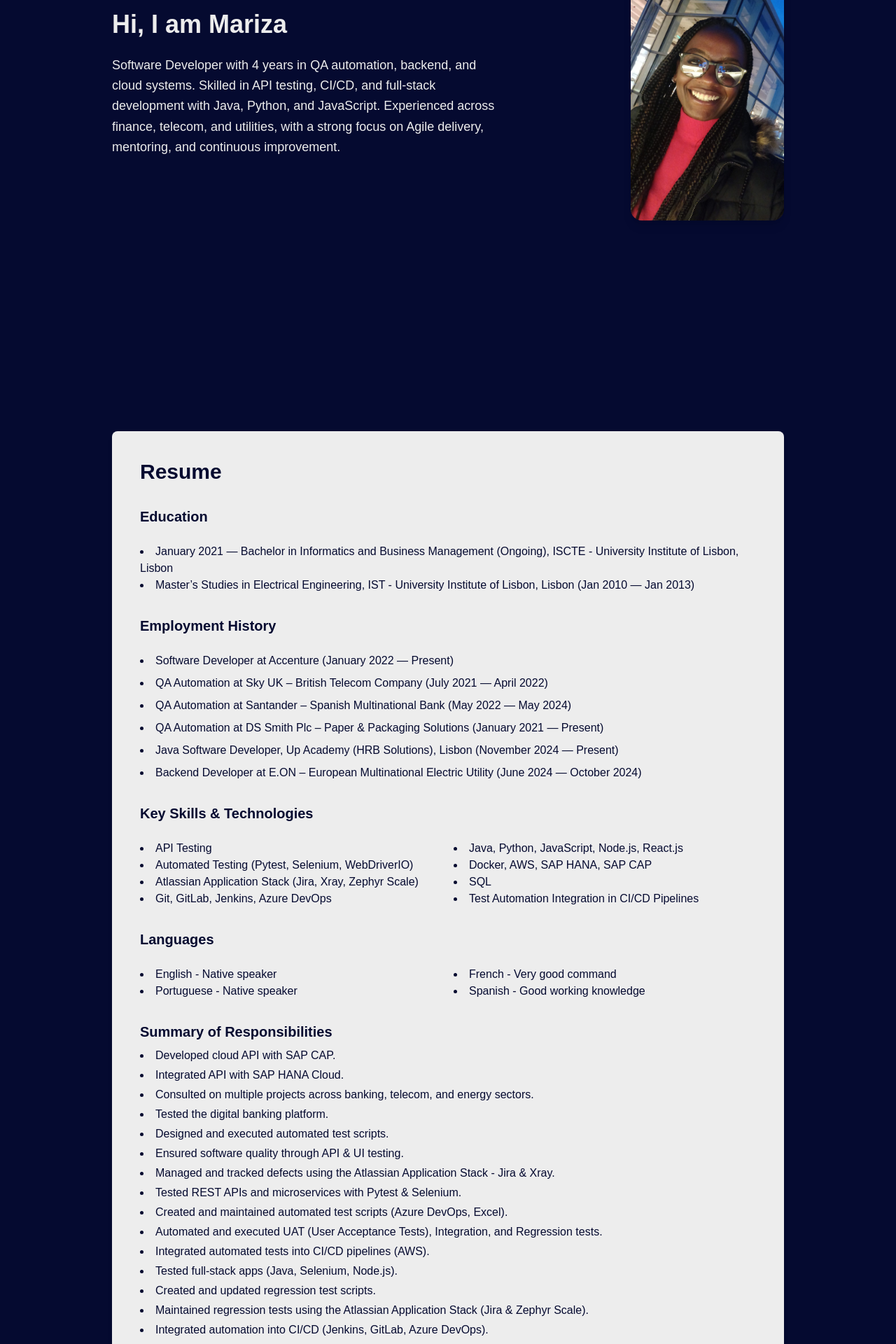
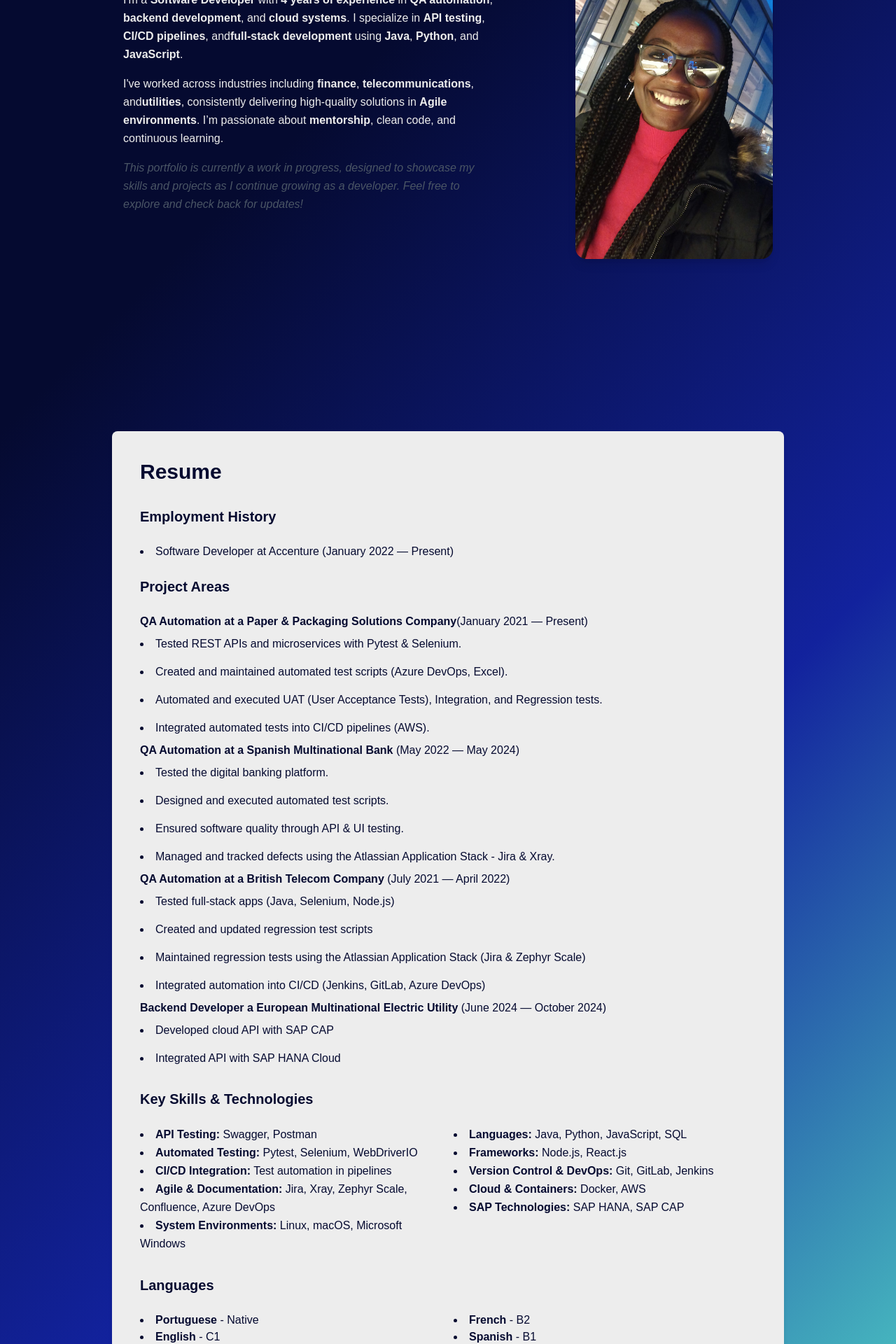
Before and after one commit to maisafari/mariza-app, a Next.js app: page / in a window 1280 px wide. Shown: the part 360-2280 px from the top of the page at 70% size. Built offline with nearby package versions, Linux system fonts and the light colour scheme.

Commit message:
layout css and html

```diff
--- a/src/app/globals.css
+++ b/src/app/globals.css
@@ -2,8 +2,11 @@
 
 :root {
   --background: #050a30;
+  --background-gradient: linear-gradient(135deg, #050a30 20%, #12229d 50%, #4ac1c1 75%, #7b34ff 100%);
+/*--background-gradient: linear-gradient(135deg, #050a30 20%, #0b3d91 45%, #05c3d1 75%, #8eeaf3 100%);*/
   --foreground: #ededed;
   --navbackground: #050a30;
+  font-family: Arial, Helvetica, sans-serif;
 }
 
 @theme inline {
@@ -13,15 +16,9 @@
   --font-mono: var(--font-geist-mono);
 }
 
-@media (prefers-color-scheme: dark) {
-  :root {
-    --background: #050a30;
-    --foreground: #ededed;
-  }
-}
 
 body {
-  background: var(--background);
+  background: var(  --background-gradient);
   color: var(--foreground);
   font-family: Arial, Helvetica, sans-serif;
 }
@@ -36,7 +33,10 @@ nav {
   color: var(--background);
   background-size:contain;
 }
-
+#resume{
+  color: var(--background);
+  background-size:contain;
+}
 #contact{
   background-color: var(--foreground);
   color: var(--background);
--- a/src/app/page.tsx
+++ b/src/app/page.tsx
@@ -21,22 +21,28 @@ export default function Home() {
 
       <main className="pt-20 max-w-5xl mx-auto px-8 space-y-24 scroll-smooth">
         {/* About Me */}
-        <section
-          id="about"
-          className="min-h-screen grid grid-cols-1 md:grid-cols-[3fr_2fr] items-center gap-12 py-12"
-        >
-          {/* Text section */}
-          <div>
-            <h1 className="text-4xl font-bold mb-6">Hi, I am Mariza</h1>
-            <p className="max-w-xl text-lg leading-relaxed">
-              Software Developer with 4 years in QA automation, backend, and
-              cloud systems. Skilled in API testing, CI/CD, and full-stack
-              development with Java, Python, and JavaScript. Experienced across
-              finance, telecom, and utilities, with a strong focus on Agile
-              delivery, mentoring, and continuous improvement.
-            </p>
-          </div>
-
+      <section
+        id="about"
+        className="min-h-screen grid grid-cols-1 md:grid-cols-[3fr_2fr] items-center gap-12 py-12 px-4"
+      >
+        <article className="max-w-xl mx-auto md:mx-0">
+          <h1 className="text-3xl font-bold mb-4">Hi, I’m Mariza</h1>
+          <p className="text-base leading-relaxed ">
+            I'm a <strong>Software Developer</strong> with <strong>4 years of experience</strong> in
+            <strong> QA automation</strong>, <strong>backend development</strong>, and <strong>cloud systems</strong>.
+            I specialize in <strong>API testing</strong>, <strong>CI/CD pipelines</strong>, and
+            <strong>full-stack development</strong> using <strong>Java</strong>, <strong>Python</strong>, and <strong>JavaScript</strong>.
+          </p>
+          <p className="text-base leading-relaxed mt-4">
+            I've worked across industries including <strong>finance</strong>, <strong>telecommunications</strong>, and
+            <strong>utilities</strong>, consistently delivering high-quality solutions in <strong>Agile environments</strong>.
+            I’m passionate about <strong>mentorship</strong>, clean code, and continuous learning.
+          </p>
+          <p className="text-base leading-relaxed text-gray-600 mt-4 italic">
+            This portfolio is currently a work in progress, designed to showcase my skills and projects as I continue growing as a developer.
+            Feel free to explore and check back for updates!
+          </p>
+        </article>
           {/* Image section */}
           <div className="flex justify-center md:justify-end">
             <Image
@@ -44,7 +50,7 @@ export default function Home() {
                 alt="Profile"
                 width={400}           // base width, used for intrinsic ratio
                 height={400}          // base height
-                className="rounded-2xl shadow-lg object-cover w-3/5 max-w-sm md:max-w-md"
+                className="rounded-2xl shadow-lg object-cover w-4/5 max-w-sm md:max-w-md"
               />
           </div>
         </section>
@@ -52,87 +58,102 @@ export default function Home() {
         {/* Resume */}
         <section
           id="resume"
-          className="min-h-screen flex flex-col justify-center bg-white p-10 rounded-lg shadow-md"
+          className="min-h-screen flex flex-col justify-center p-10 rounded-lg shadow-md"
         >
           <h2 className="text-3xl font-bold mb-8">Resume</h2>
+
+          <div className="mb-8 space-y-6">
+            <h3 className="text-xl font-semibold">Employment History</h3>
+            <ul className="list-disc list-inside space-y-2">
+              <li>Software Developer at Accenture (January 2022 — Present)</li>
+            </ul>
+            <h5 className="text-xl font-semibold">Project Areas</h5>
+            <ul className="list-inside space-y-2">
+              <li><strong>QA Automation at a Paper & Packaging Solutions Company</strong>(January 2021 — Present)</li>
+                  <ul className="list-disc list-inside space-y-4">
+                    <li>Tested REST APIs and microservices with Pytest & Selenium.</li>
+                    <li>Created and maintained automated test scripts (Azure DevOps, Excel).</li>
+                    <li>Automated and executed UAT (User Acceptance Tests), Integration, and Regression tests.</li>
+                    <li>Integrated automated tests into CI/CD pipelines (AWS).</li>
+                  </ul>
+              <li><strong>QA Automation at a Spanish Multinational Bank</strong> (May 2022 — May 2024)</li>
+                  <ul className="list-disc list-inside space-y-4">
+                    <li>Tested the digital banking platform.</li>
+                    <li>Designed and executed automated test scripts.</li>
+                    <li>Ensured software quality through API & UI testing.</li>
+                    <li>Managed and tracked defects using the Atlassian Application Stack - Jira & Xray.</li>
+                  </ul>
+              <li><strong>QA Automation at a British Telecom Company</strong> (July 2021 — April 2022)</li>
+              <ul className="list-disc list-inside space-y-4">
+              <li>Tested full-stack apps (Java, Selenium, Node.js)</li>
+              <li>Created and updated regression test scripts</li>
+              <li>Maintained regression tests using the Atlassian Application Stack (Jira & Zephyr Scale)</li>
+              <li>Integrated automation into CI/CD (Jenkins, GitLab, Azure DevOps)</li>
+              </ul>
+              <li><strong>Backend Developer a European Multinational Electric Utility </strong>(June 2024 — October 2024)</li>
+              <ul className="list-disc list-inside space-y-4">
+                <li>Developed cloud API with SAP CAP</li>
+                <li>Integrated API with SAP HANA Cloud</li>
+
+              </ul>
+            </ul>
+          </div>
+
+          <div className="mb-8 space-y-6">
+            <h3 className="text-xl font-semibold">Key Skills & Technologies</h3>
+            <ul className="list-disc list-inside columns-2 gap-4 text-base leading-relaxed">
+              {/* Testing & QA */}
+              <li><strong>API Testing:</strong> Swagger, Postman</li>
+              <li><strong>Automated Testing:</strong> Pytest, Selenium, WebDriverIO</li>
+              <li><strong>CI/CD Integration:</strong> Test automation in pipelines</li>
+              <li><strong>Agile & Documentation:</strong> Jira, Xray, Zephyr Scale, Confluence, Azure DevOps</li>
+              <li><strong> System Environments:</strong> Linux, macOS, Microsoft Windows</li>
+              {/* Programming & Frameworks */}
+              <li><strong>Languages:</strong> Java, Python, JavaScript, SQL</li>
+              <li><strong>Frameworks:</strong> Node.js, React.js</li>
+
+              {/* DevOps & Cloud */}
+              <li><strong>Version Control & DevOps:</strong> Git, GitLab, Jenkins</li>
+              <li><strong>Cloud & Containers:</strong> Docker, AWS</li>
+
+              {/* Enterprise Tech */}
+              <li><strong>SAP Technologies:</strong> SAP HANA, SAP CAP</li>
+            </ul>
+          </div>
+
+
+          <div className="mb-8 space-y-6">
+            <h3 className="text-xl font-semibold">Languages</h3>
+            <ul className="list-disc list-inside columns-2 gap-4">
+              <li><strong>Portuguese </strong> - Native</li>
+              <li><strong>English</strong> - C1</li>
+              <li><strong>French</strong> - B2</li>
+              <li><strong>Spanish</strong> - B1</li>
+            </ul>
+          </div>
 
           <div className="mb-8 space-y-6">
             <h3 className="text-xl font-semibold">Education</h3>
             <ul className="list-disc list-inside">
               <li>
-                January 2021 — Bachelor in Informatics and Business Management
-                (Ongoing), ISCTE - University Institute of Lisbon, Lisbon
+                <strong>Bachelor in Informatics and Business Management</strong>
+                (2022 - Ongoing), ISCTE - University Institute of Lisbon, Lisbon
               </li>
+               <li><strong>Java Software Developer</strong>, p Academy - HRB Solutions, Lisbon</li>
               <li>
-                Master’s Studies in Electrical Engineering, IST - University
+                <strong>Master’s Studies in Electrical Engineering</strong>, IST - University
                 Institute of Lisbon, Lisbon (Jan 2010 — Jan 2013)
               </li>
             </ul>
           </div>
 
-          <div className="mb-8 space-y-6">
-            <h3 className="text-xl font-semibold">Employment History</h3>
-            <ul className="list-disc list-inside space-y-2">
-              <li>Software Developer at Accenture (January 2022 — Present)</li>
-              <li>QA Automation at Sky UK – British Telecom Company (July 2021 — April 2022)</li>
-              <li>QA Automation at Santander – Spanish Multinational Bank (May 2022 — May 2024)</li>
-              <li>QA Automation at DS Smith Plc – Paper & Packaging Solutions (January 2021 — Present)</li>
-              <li>Java Software Developer, Up Academy (HRB Solutions), Lisbon (November 2024 — Present)</li>
-              <li>Backend Developer at E.ON – European Multinational Electric Utility (June 2024 — October 2024)</li>
-            </ul>
-          </div>
-
-          <div className="mb-8 space-y-6">
-            <h3 className="text-xl font-semibold">Key Skills & Technologies</h3>
-            <ul className="list-disc list-inside columns-2 gap-4">
-              <li>API Testing</li>
-              <li>Automated Testing (Pytest, Selenium, WebDriverIO)</li>
-              <li>Atlassian Application Stack (Jira, Xray, Zephyr Scale)</li>
-              <li>Git, GitLab, Jenkins, Azure DevOps</li>
-              <li>Java, Python, JavaScript, Node.js, React.js</li>
-              <li>Docker, AWS, SAP HANA, SAP CAP</li>
-              <li>SQL</li>
-              <li>Test Automation Integration in CI/CD Pipelines</li>
-            </ul>
-          </div>
-
-          <div className="mb-8 space-y-6">
-            <h3 className="text-xl font-semibold">Languages</h3>
-            <ul className="list-disc list-inside columns-2 gap-4">
-              <li>English - Native speaker</li>
-              <li>Portuguese - Native speaker</li>
-              <li>French - Very good command</li>
-              <li>Spanish - Good working knowledge</li>
-            </ul>
-          </div>
-
-          <div className="mb-12">
-            <h3 className="text-xl font-semibold mb-2">Summary of Responsibilities</h3>
-            <ul className="list-disc list-inside space-y-1">
-              <li>Developed cloud API with SAP CAP.</li>
-              <li>Integrated API with SAP HANA Cloud.</li>
-              <li>Consulted on multiple projects across banking, telecom, and energy sectors.</li>
-              <li>Tested the digital banking platform.</li>
-              <li>Designed and executed automated test scripts.</li>
-              <li>Ensured software quality through API & UI testing.</li>
-              <li>Managed and tracked defects using the Atlassian Application Stack - Jira & Xray.</li>
-              <li>Tested REST APIs and microservices with Pytest & Selenium.</li>
-              <li>Created and maintained automated test scripts (Azure DevOps, Excel).</li>
-              <li>Automated and executed UAT (User Acceptance Tests), Integration, and Regression tests.</li>
-              <li>Integrated automated tests into CI/CD pipelines (AWS).</li>
-              <li>Tested full-stack apps (Java, Selenium, Node.js).</li>
-              <li>Created and updated regression test scripts.</li>
-              <li>Maintained regression tests using the Atlassian Application Stack (Jira & Zephyr Scale).</li>
-              <li>Integrated automation into CI/CD (Jenkins, GitLab, Azure DevOps).</li>
-            </ul>
-          </div>
         <div className="mb-8 max-w-xs">
           <a
-            href="/resume.pdf"
+            href="/cvFolder/cv_Mariza.pdf"
             download
-            className="inline-block bg-blue-600 py-2 px-6 rounded hover:bg-blue-700 transition"
+            className="inline-block bg-blue-600 py-2 px-4 rounded hover:bg-blue-700 transition"
           >
-            Download Resume (PDF) - Add Functionality
+            Download Resume (PDF)
           </a>
         </div>
         </section>
@@ -174,9 +195,44 @@ export default function Home() {
         id="contact"
         className="bg-gray-100 text-sm py-6 px-8"
       >
-        <h2 className="text-xl font-semibold mb-2">Contact Me</h2>
-        <p>
-          Email:{" "}
+        <div className="mt-4 space-x-6 flex items-center">
+
+          <a
+            href="https://github.com/maisafari"
+            target="_blank"
+            rel="noopener noreferrer"
+            className="hover:text-black flex items-center space-x-1"
+            aria-label="GitHub"
+          >
+            {/* GitHub SVG Icon */}
+            <svg
+              xmlns="http://www.w3.org/2000/svg"
+              className="h-5 w-5"
+              fill="currentColor"
+              viewBox="0 0 24 24"
+            >
+              <path d="M12 0C5.372 0 0 5.373 0 12c0 5.303 3.438 9.8 8.205 11.387.6.113.82-.258.82-.577 0-.285-.01-1.04-.015-2.04-3.338.724-4.042-1.61-4.042-1.61-.546-1.387-1.333-1.757-1.333-1.757-1.09-.745.082-.729.082-.729 1.205.084 1.84 1.237 1.84 1.237 1.07 1.835 2.809 1.305 3.495.997.108-.774.418-1.305.762-1.605-2.665-.3-5.466-1.335-5.466-5.93 0-1.31.47-2.38 1.236-3.22-.124-.303-.535-1.523.117-3.176 0 0 1.008-.322 3.3 1.23a11.5 11.5 0 013.003-.403c1.02.005 2.047.138 3.003.404 2.29-1.553 3.295-1.23 3.295-1.23.653 1.653.242 2.873.12 3.176.77.84 1.235 1.91 1.235 3.22 0 4.61-2.803 5.625-5.475 5.92.43.372.823 1.103.823 2.222 0 1.606-.015 2.898-.015 3.293 0 .32.218.694.825.576C20.565 21.796 24 17.298 24 12c0-6.627-5.373-12-12-12z" />
+            </svg>
+          </a>
+          <a
+            href="https://www.linkedin.com/in/mariza-buntubwimana"
+            target="_blank"
+            rel="noopener noreferrer"
+            className="hover:text-black flex items-center space-x-1"
+            aria-label="LinkedIn"
+          >
+            {/* LinkedIn SVG Icon */}
+            <svg
+              xmlns="http://www.w3.org/2000/svg"
+              className="h-5 w-5"
+              fill="currentColor"
+              viewBox="0 0 24 24"
+            >
+              <path d="M19 0h-14c-2.761 0-5 2.239-5 5v14c0 2.761 2.239 5 5 5h14c2.762 0 5-2.239 5-5v-14c0-2.761-2.238-5-5-5zm-11 19h-3v-10h3v10zm-1.5-11.268c-.966 0-1.75-.792-1.75-1.766 0-.974.784-1.766 1.75-1.766s1.75.792 1.75 1.766c0 .974-.784 1.766-1.75 1.766zm13.5 11.268h-3v-5.604c0-1.337-.026-3.06-1.865-3.06-1.866 0-2.153 1.459-2.153 2.965v5.699h-3v-10h2.881v1.367h.041c.401-.757 1.379-1.555 2.84-1.555 3.036 0 3.6 2 3.6 4.594v5.594z" />
+            </svg>
+          </a>
+                  <p>
+          {" "}
           <a
             href="mailto:marizabuntubwimana@gmail.com"
             className="hover:underline"
@@ -184,25 +240,15 @@ export default function Home() {
             marizabuntubwimana@gmail.com
           </a>
         </p>
-        <div className="mt-4 space-x-6">
-          <a
-            href="https://github.com/maisafari"
-            target="_blank"
-            rel="noopener noreferrer"
-            className="hover:text-black"
-          >
-            GitHub
-          </a>
-          <a
-            href="https://www.linkedin.com/in/mariza-buntubwimana"
-            target="_blank"
-            rel="noopener noreferrer"
-            className="hover:text-black"
-          >
-            LinkedIn
-          </a>
+
+
         </div>
+ <p className="mt-6 text-gray-500 text-xs">
+          &copy; {new Date().getFullYear()} Mariza Buntubwimana. All rights reserved. This page was created by me :D
+        </p>
       </footer>
+
+
     </>
   );
 }
```
Also changed, not shown: 1 other file (tests, documents, lock files or other folders).
